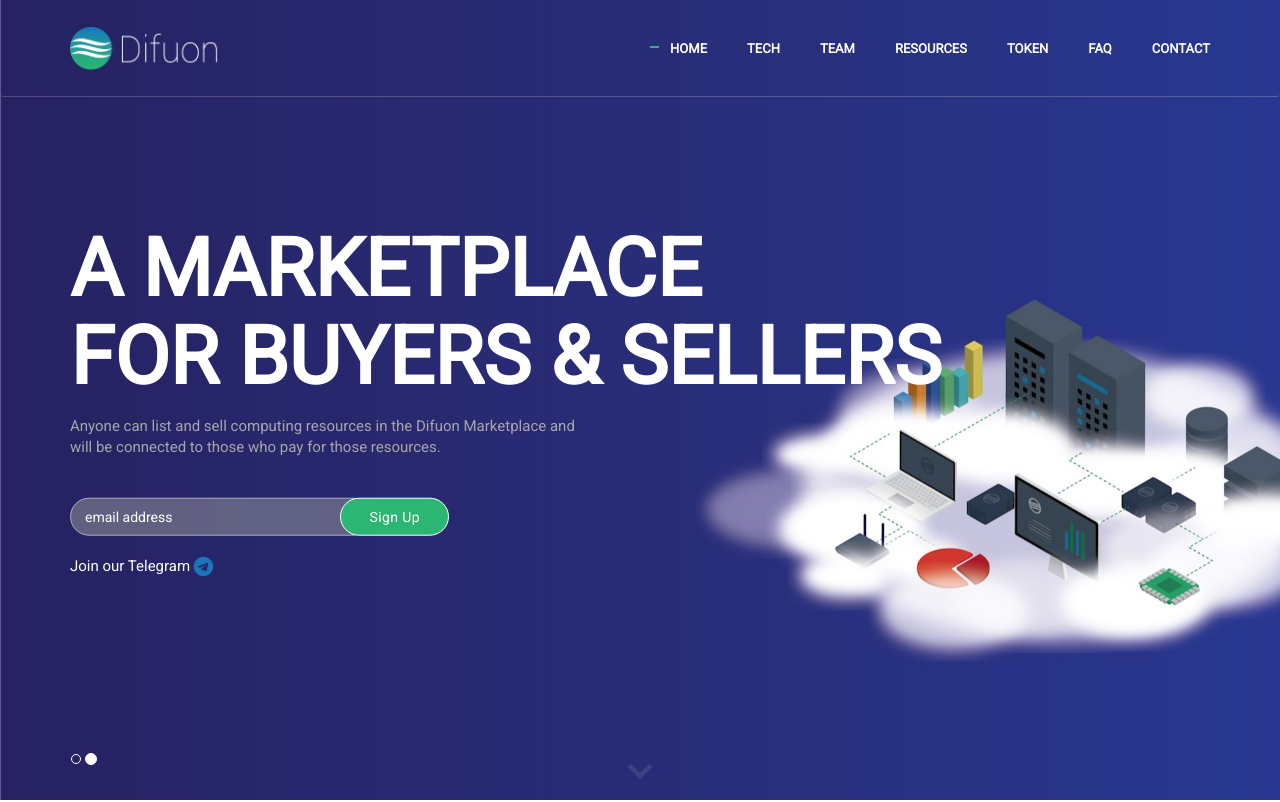
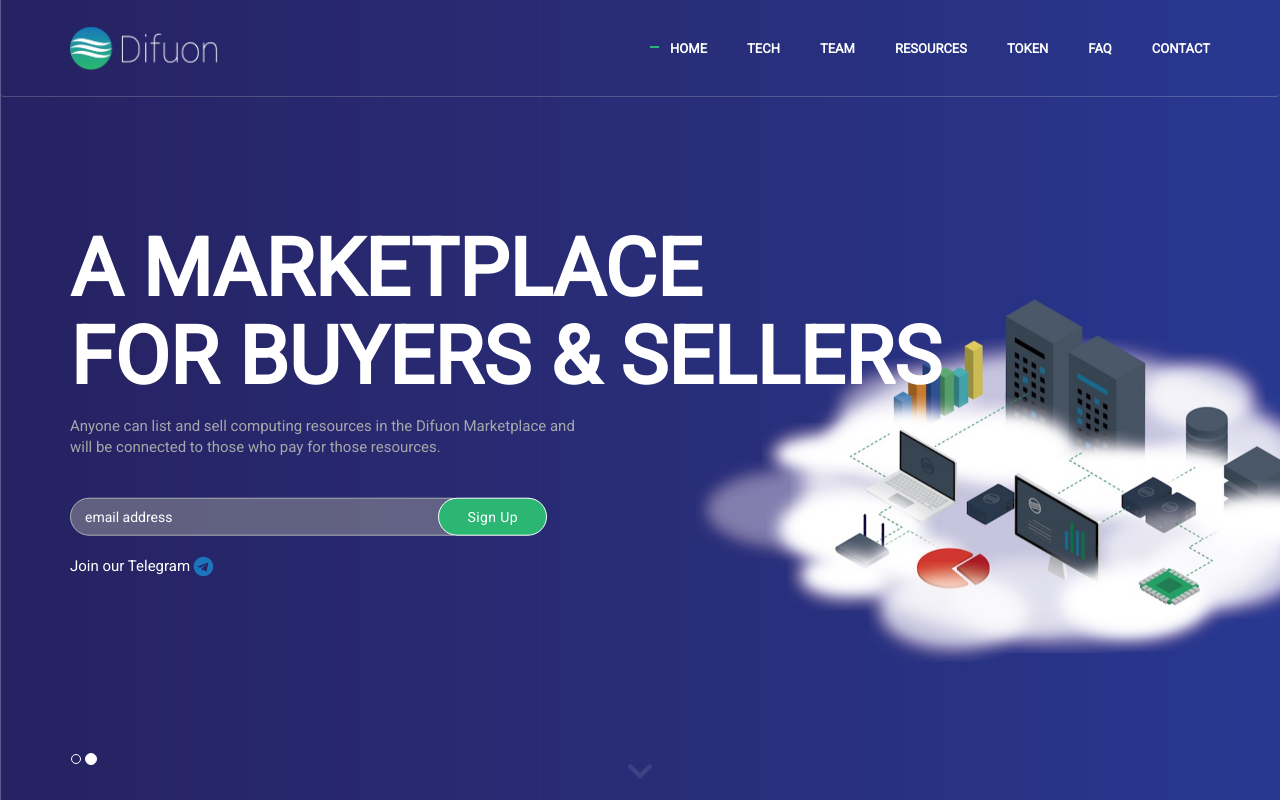
Before and after one commit to Difuon/website, a website: page index.html in a window 1280 px wide. Shown: the top 802 px of the page. Drawn offline with nearby package versions, Linux system fonts and the light colour scheme.

Commit message:
fixed mailchimp email input

```diff
--- a/css/layout.css
+++ b/css/layout.css
@@ -1131,11 +1131,13 @@ fieldset[disabled] .btn-theme {
   border: 1px solid #ABB0B2 ;
   color: #fff;
   background-color: rgba(155,155,155, 0.5);
-  padding: .7em 9em .7em 1em;
+  padding: .7em 3em .7em 1em;
   -webkit-border-radius: 3px;
   -moz-border-radius: 3px;
   border-radius: 20px;
-  display: inline-block; margin: 0; } /* Input Styles */
+  display: inline-block; margin: 0;
+  width: 400px;
+} /* Input Styles */
 
 #mce-EMAIL::placeholder { /* Chrome, Firefox, Opera, Safari 10.1+ */
     color: #fff;
@@ -1184,7 +1186,7 @@ fieldset[disabled] .btn-theme {
   }
 
   #mce-EMAIL {
-    padding: .7em 0 .7em 1em;
+    padding: .7em 1em;
     width: 96%;
     margin: 0;
   }
```
